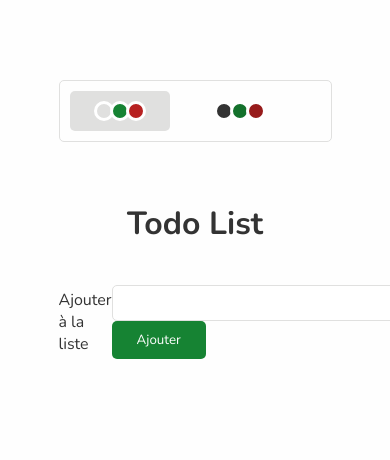
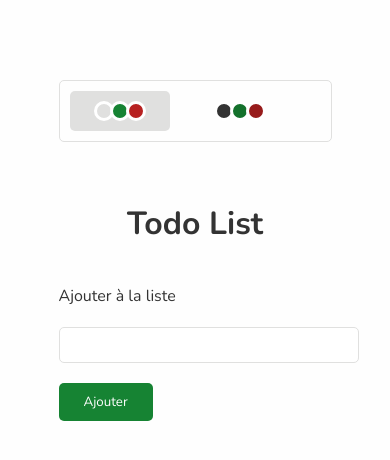
Before and after one commit to krauzeure/todo-next, a Next.js app: page / in a window 390 px wide. Shown: the top 460 px of the page. Built offline with nearby package versions, Linux system fonts and the light colour scheme.

Commit message:
Adding small screen styles

```diff
--- a/components/AddItem/AddItem.module.css
+++ b/components/AddItem/AddItem.module.css
@@ -36,3 +36,16 @@
     border-radius: 5px;
     color: var(--main);
 }
+
+@media screen and (max-width: 750px) {
+
+    .container form {
+        flex-direction: column;
+        align-items: flex-start;
+    }
+
+    .container input:nth-child(1) {
+        margin: 20px 0;
+    }
+
+}
```
